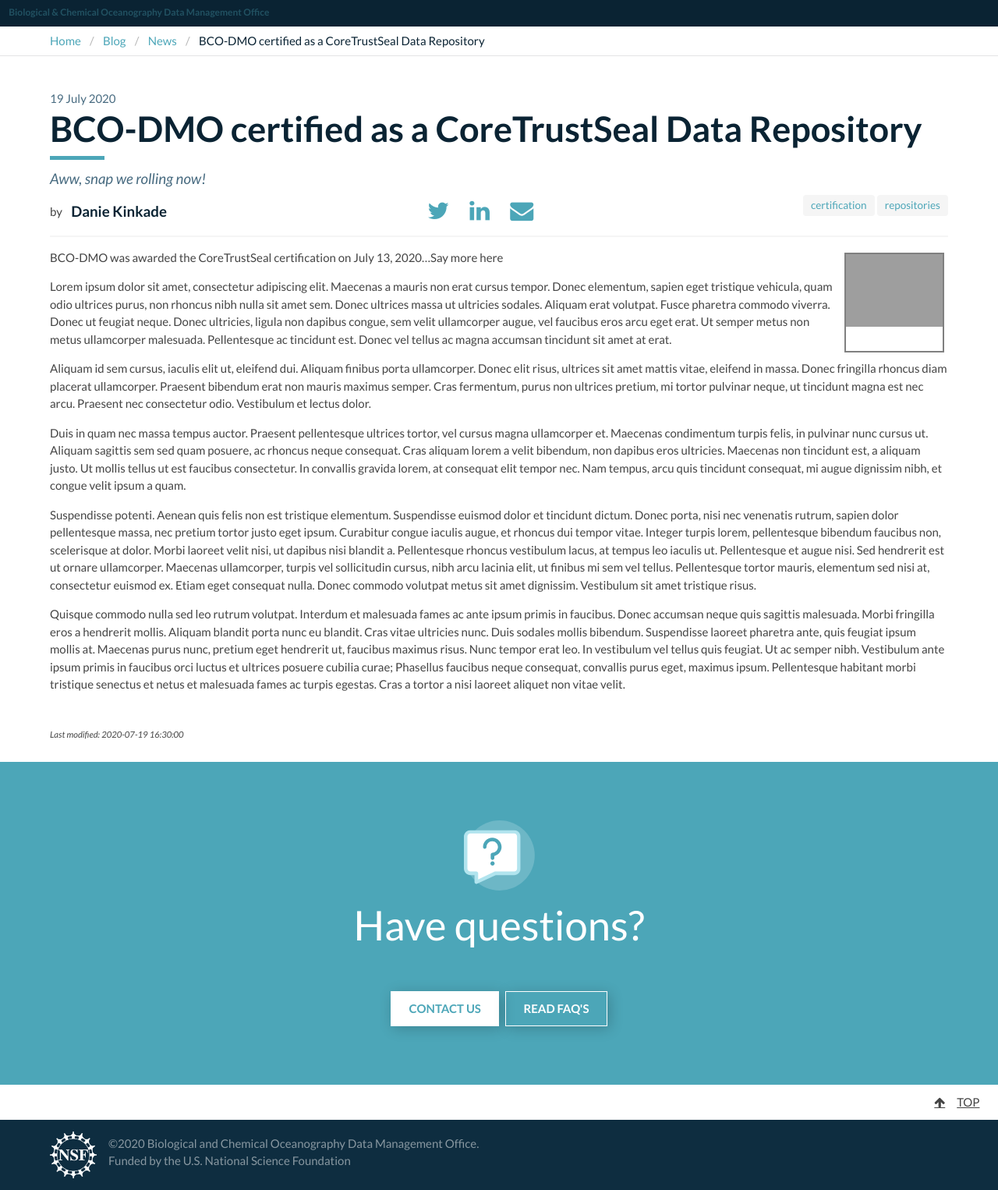
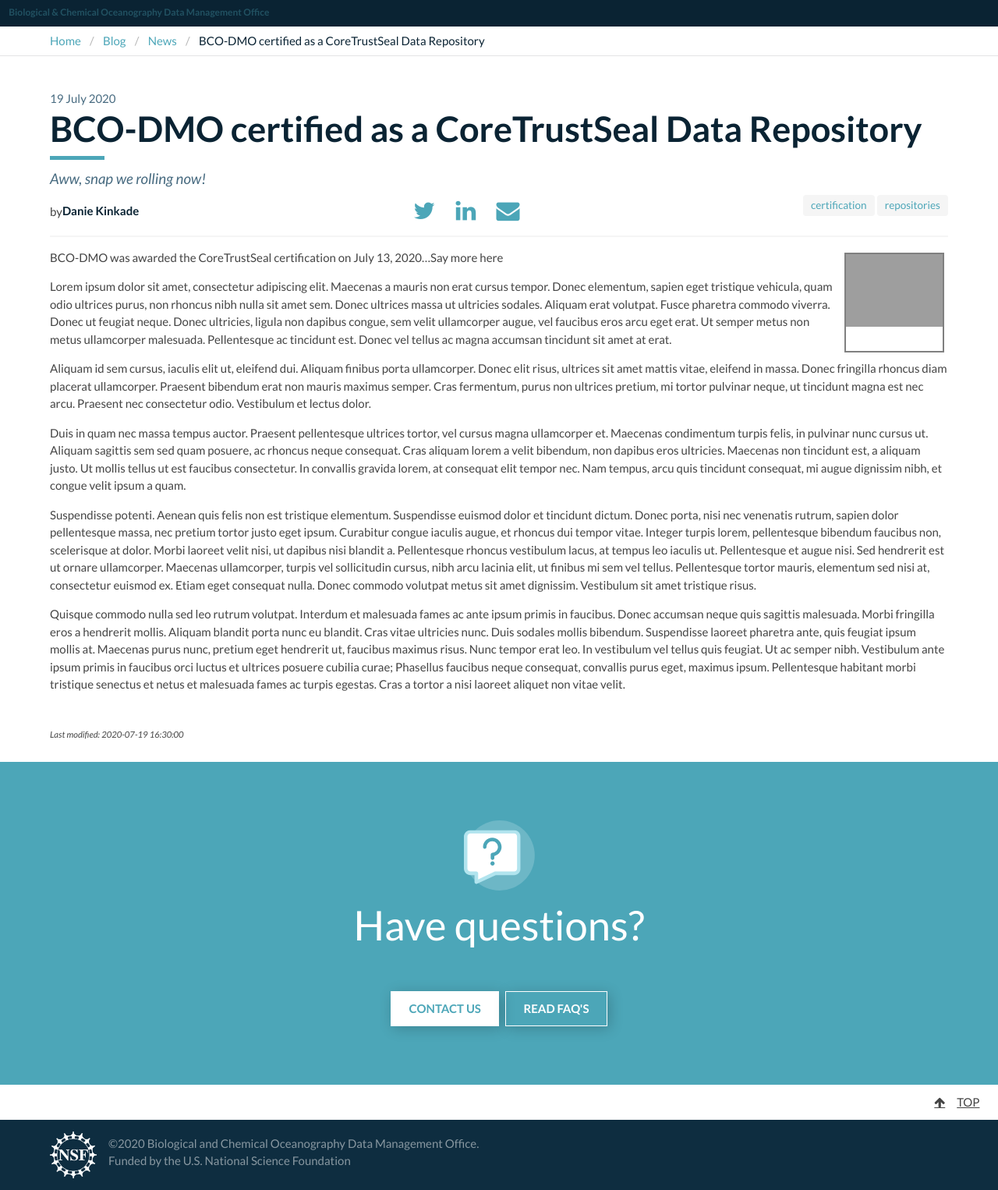
Before and after one commit to BCODMO/blog.bco-dmo.org, a Jekyll site: the page built from _posts/2020-07-19-core-trust-seal-certification.md, in a window 1280 px wide. Shown: the whole page at 78% size. Built offline with Jekyll 4.4.1, drawn with Linux system fonts in a browser that asks for light colours.

Commit message:
Update post.html

```diff
--- a/_layouts/post.html
+++ b/_layouts/post.html
@@ -18,8 +18,8 @@
   {% endif %}
   <nav class="level margin-bot-0">
     <div class="level-left">
-      <div class="level-item">by</div>
-      <div class="level-item"><h5 class="title is-5 margin-top-0 margin-bot-0">{% include author_names.html authors=page.author %}</h5></div>
+      <div class="level-item margin-right-0">by </div>
+      <div class="level-item margin-left-0"><h6 class="title is-6 margin-top-0 margin-bot-0">{% include author_names.html authors=page.author %}</h6></div>
     </div>
     <div class="is-centered">
       <nav class="level is-mobile">
```
